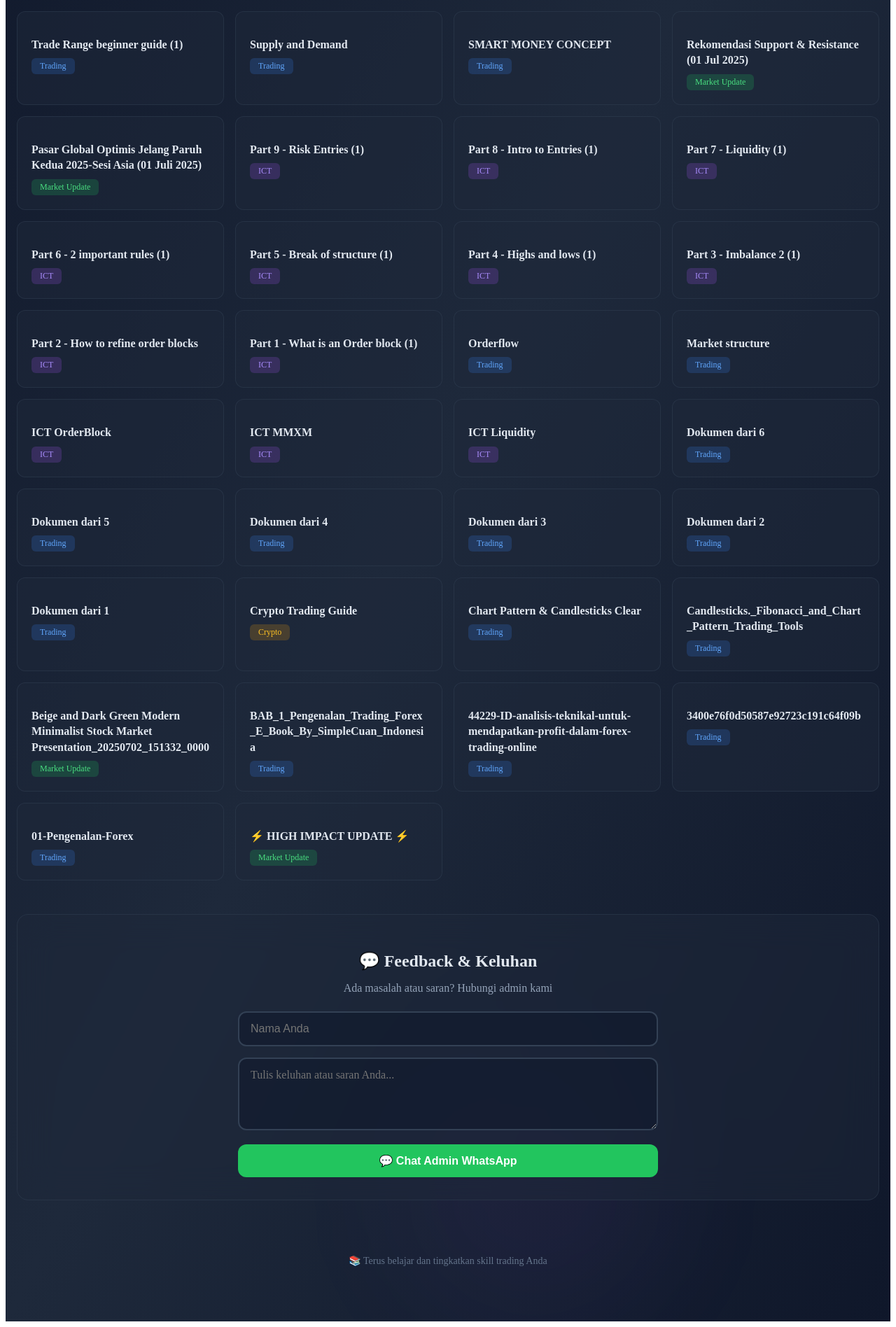
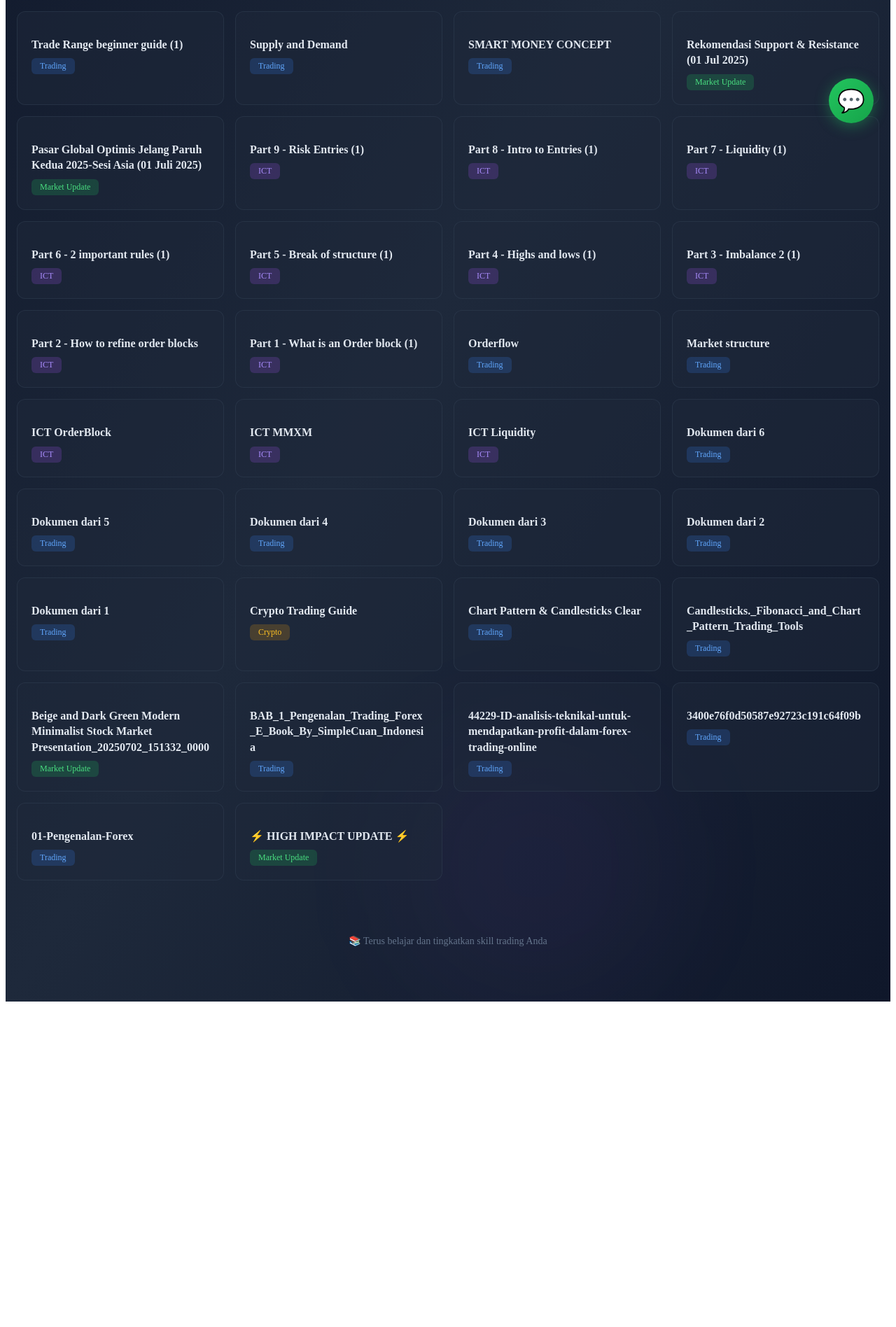
Before and after one commit to fxcomunity/nyimpenpdf, a Next.js app: page / in a window 1280 px wide. Shown: the part 592-2488 px from the top of the page at 70% size. After the commit the page ends 2031 px from the top, so only its background shows below. Built offline with nearby package versions, Linux system fonts and the light colour scheme.

Commit message:
Update index.js

```diff
--- a/pages/index.js
+++ b/pages/index.js
@@ -2,8 +2,9 @@ import { useState } from "react";
 import Head from "next/head";
 import files from "../data/files";
 
-// FeedbackForm Component - MUST be defined BEFORE Home component
-function FeedbackForm() {
+// FeedbackPopup Component - Floating button in bottom right
+function FeedbackPopup() {
+  const [isOpen, setIsOpen] = useState(false);
   const [name, setName] = useState("");
   const [message, setMessage] = useState("");
 
@@ -17,23 +18,90 @@ function FeedbackForm() {
 
     // Format message for WhatsApp
     const waMessage = `*Feedback dari PDF Library*\n\nNama: ${name}\nKeluhan: ${message}`;
-    const waNumber = "6289540414752"; // Remove special characters
+    const waNumber = "6289540414752";
     const waUrl = `https://wa.me/${waNumber}?text=${encodeURIComponent(waMessage)}`;
 
     // Open WhatsApp
     window.open(waUrl, "_blank");
 
-    // Reset form
+    // Reset form and close
     setName("");
     setMessage("");
+    setIsOpen(false);
   };
 
   return (
-    <form onSubmit={handleSubmit} style={{
-      maxWidth: "600px",
-      margin: "0 auto"
+    <>
+      {/* Floating Button */}
+      <button
+        onClick={() => setIsOpen(!isOpen)}
+        style={{
+          position: "fixed",
+          bottom: "clamp(1rem, 3vw, 2rem)",
+          right: "clamp(1rem, 3vw, 2rem)",
+          width: "clamp(56px, 15vw, 64px)",
+          height: "clamp(56px, 15vw, 64px)",
+          borderRadius: "50%",
+          background: "linear-gradient(135deg, #22c55e, #16a34a)",
+          color: "white",
+          border: "none",
+          boxShadow: "0 4px 20px rgba(34, 197, 94, 0.4)",
+          cursor: "pointer",
+          fontSize: "clamp(1.5rem, 4vw, 2rem)",
+          display: "flex",
+          alignItems: "center",
+          justifyContent: "center",
+          transition: "all 0.3s",
+          zIndex: 999
+        }}
+        onMouseEnter={(e) => {
+          e.target.style.transform = "scale(1.1)";
+          e.target.style.boxShadow = "0 6px 30px rgba(34, 197, 94, 0.6)";
+        }}
+        onMouseLeave={(e) => {
+          e.target.style.transform = "scale(1)";
+          e.target.style.boxShadow = "0 4px 20px rgba(34, 197, 94, 0.4)";
+        }}
+      >
+        {isOpen ? "✕" : "💬"}
+      </button>
+
+      {/* Popup Form */}
+      {isOpen && (
+        <div
+          style={{
+            position: "fixed",
+            bottom: "clamp(5rem, 20vw, 6rem)",
+            right: "clamp(1rem, 3vw, 2rem)",
+            width: "min(90vw, 380px)",
+            background: "rgba(15, 23, 42, 0.95)",
+            backdropFilter: "blur(24px)",
+            border: "1px solid rgba(51, 65, 85, 0.8)",
+            borderRadius: "1rem",
+            padding: "1.5rem",
+            boxShadow: "0 10px 40px rgba(0, 0, 0, 0.5)",
+            zIndex: 998,
+            animation: "slideUp 0.3s ease-out"
+          }}
+        >
+          <h3 style={{
+            color: "#e2e8f0",
+            fontSize: "1.25rem",
+            fontWeight: "600",
+            marginBottom: "0.5rem"
           }}>
-      <div style={{ marginBottom: "1rem" }}>
+            💬 Feedback & Keluhan
+          </h3>
+          <p style={{
+            color: "#94a3b8",
+            fontSize: "0.875rem",
+            marginBottom: "1rem"
+          }}>
+            Ada masalah atau saran? Hubungi admin
+          </p>
+
+          <form onSubmit={handleSubmit}>
+            <div style={{ marginBottom: "0.75rem" }}>
               <input
                 type="text"
                 placeholder="Nama Anda"
@@ -41,14 +109,14 @@ function FeedbackForm() {
                 onChange={(e) => setName(e.target.value)}
                 style={{
                   width: "100%",
-            padding: "clamp(0.75rem, 2vw, 0.875rem) clamp(0.875rem, 2.5vw, 1rem)",
-            background: "rgba(15, 23, 42, 0.5)",
+                  padding: "0.75rem",
+                  background: "rgba(30, 41, 59, 0.5)",
                   border: "2px solid #334155",
-            borderRadius: "0.75rem",
+                  borderRadius: "0.5rem",
                   color: "#e2e8f0",
                   outline: "none",
                   transition: "all 0.2s",
-            fontSize: "clamp(0.875rem, 2vw, 1rem)",
+                  fontSize: "0.875rem",
                   boxSizing: "border-box"
                 }}
                 onFocus={(e) => e.target.style.borderColor = "#3b82f6"}
@@ -56,22 +124,22 @@ function FeedbackForm() {
               />
             </div>
 
-      <div style={{ marginBottom: "1rem" }}>
+            <div style={{ marginBottom: "0.75rem" }}>
               <textarea
-          placeholder="Tulis keluhan atau saran Anda..."
+                placeholder="Tulis keluhan atau saran..."
                 value={message}
                 onChange={(e) => setMessage(e.target.value)}
-          rows="4"
+                rows="3"
                 style={{
                   width: "100%",
-            padding: "clamp(0.75rem, 2vw, 0.875rem) clamp(0.875rem, 2.5vw, 1rem)",
-            background: "rgba(15, 23, 42, 0.5)",
+                  padding: "0.75rem",
+                  background: "rgba(30, 41, 59, 0.5)",
                   border: "2px solid #334155",
-            borderRadius: "0.75rem",
+                  borderRadius: "0.5rem",
                   color: "#e2e8f0",
                   outline: "none",
                   transition: "all 0.2s",
-            fontSize: "clamp(0.875rem, 2vw, 1rem)",
+                  fontSize: "0.875rem",
                   boxSizing: "border-box",
                   resize: "vertical",
                   fontFamily: "inherit"
@@ -85,32 +153,38 @@ function FeedbackForm() {
               type="submit"
               style={{
                 width: "100%",
-          padding: "clamp(0.75rem, 2vw, 0.875rem) clamp(1rem, 3vw, 1.5rem)",
+                padding: "0.75rem",
                 background: "#22c55e",
                 color: "white",
                 border: "none",
-          borderRadius: "0.75rem",
+                borderRadius: "0.5rem",
                 cursor: "pointer",
-          fontSize: "clamp(0.875rem, 2vw, 1rem)",
+                fontSize: "0.875rem",
                 fontWeight: "600",
-          transition: "all 0.2s",
-          display: "flex",
-          alignItems: "center",
-          justifyContent: "center",
-          gap: "0.5rem"
+                transition: "all 0.2s"
               }}
-        onMouseEnter={(e) => {
-          e.target.style.background = "#16a34a";
-          e.target.style.transform = "translateY(-2px)";
-        }}
-        onMouseLeave={(e) => {
-          e.target.style.background = "#22c55e";
-          e.target.style.transform = "translateY(0)";
-        }}
+              onMouseEnter={(e) => e.target.style.background = "#16a34a"}
+              onMouseLeave={(e) => e.target.style.background = "#22c55e"}
             >
-        <span>💬 Chat Admin WhatsApp</span>
+              Kirim ke WhatsApp
             </button>
           </form>
+        </div>
+      )}
+
+      <style jsx>{`
+        @keyframes slideUp {
+          from {
+            opacity: 0;
+            transform: translateY(20px);
+          }
+          to {
+            opacity: 1;
+            transform: translateY(0);
+          }
+        }
+      `}</style>
+    </>
   );
 }
 
@@ -465,35 +539,6 @@ export default function Home() {
             </div>
           )}
 
-          {/* Feedback Section */}
-          <div style={{
-            marginTop: "clamp(2rem, 5vw, 3rem)",
-            background: "rgba(30, 41, 59, 0.5)",
-            backdropFilter: "blur(24px)",
-            border: "1px solid rgba(51, 65, 85, 0.5)",
-            borderRadius: "1rem",
-            padding: "clamp(1.5rem, 4vw, 2rem)"
-          }}>
-            <h2 style={{
-              color: "#e2e8f0",
-              fontSize: "clamp(1.25rem, 3vw, 1.5rem)",
-              fontWeight: "600",
-              marginBottom: "0.5rem",
-              textAlign: "center"
-            }}>
-              💬 Feedback & Keluhan
-            </h2>
-            <p style={{
-              color: "#94a3b8",
-              fontSize: "clamp(0.875rem, 2vw, 1rem)",
-              marginBottom: "1.5rem",
-              textAlign: "center"
-            }}>
-              Ada masalah atau saran? Hubungi admin kami
-            </p>
-            <FeedbackForm />
-          </div>
-
           {/* Footer */}
           <div style={{
             marginTop: "clamp(2rem, 5vw, 3rem)",
@@ -505,6 +550,9 @@ export default function Home() {
             <p>📚 Terus belajar dan tingkatkan skill trading Anda</p>
           </div>
         </div>
+
+        {/* Floating Feedback Popup */}
+        <FeedbackPopup />
 
         <style jsx>{`
           @keyframes pulse {
```
Lines whose indentation alone changed are shown as unchanged.
